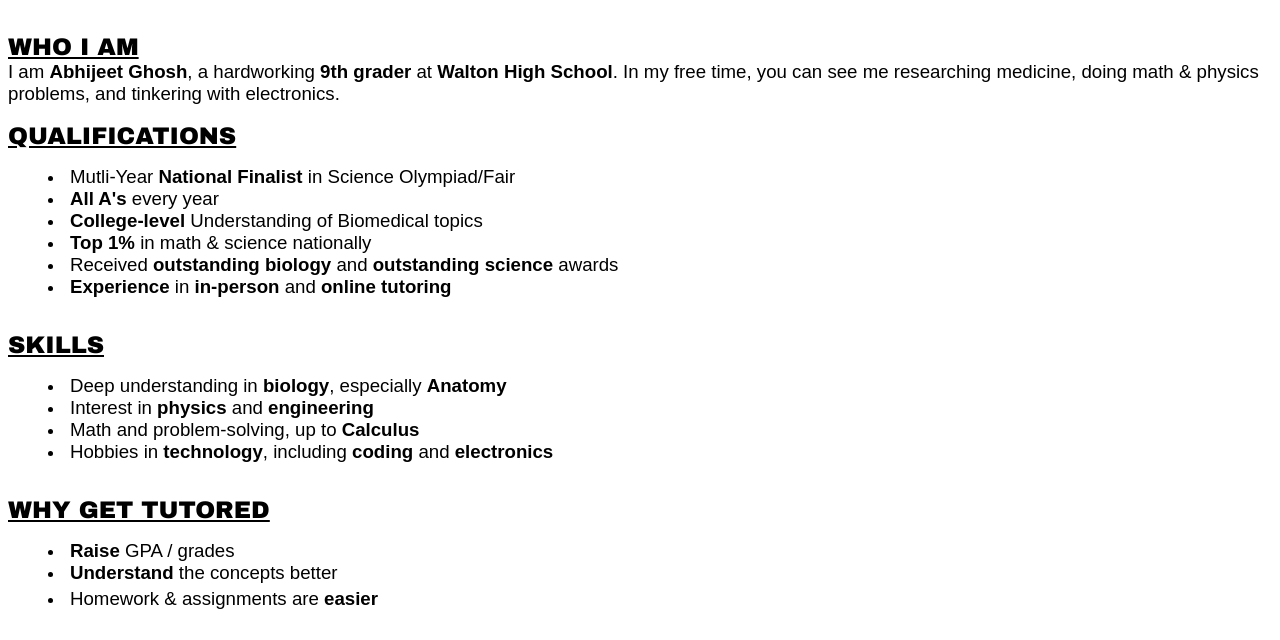
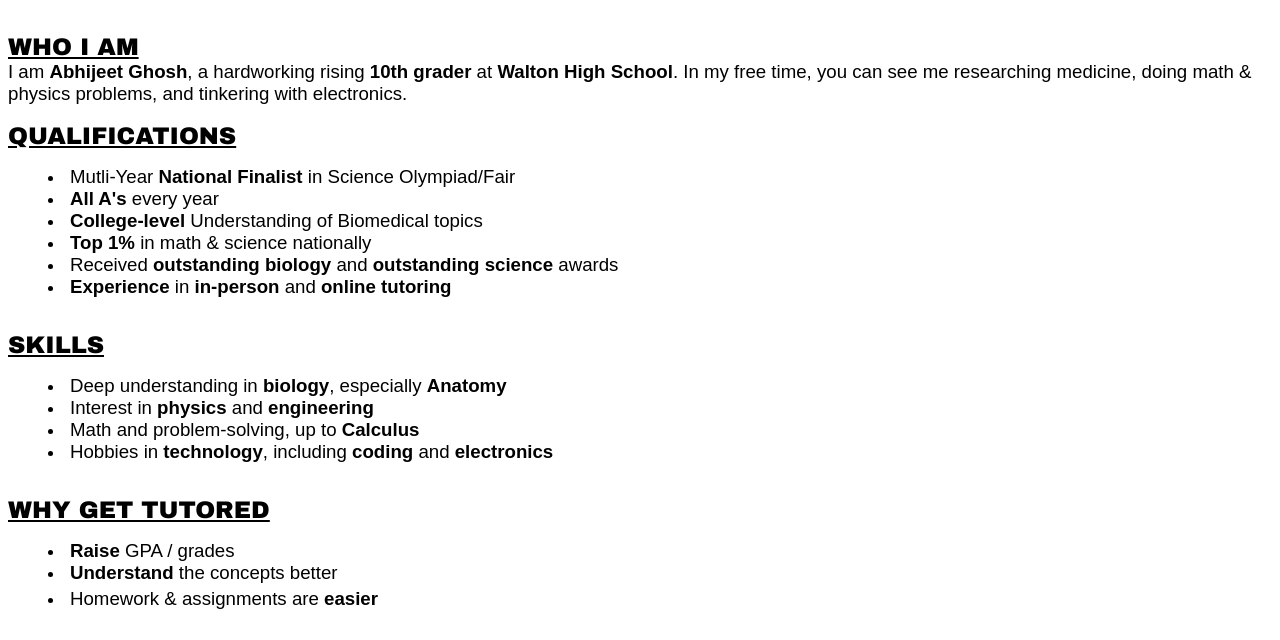
Before and after one commit to anonymousaga/anonymousagatutoring.github.io, a plain HTML site: page index.html in a window 1280 px wide. Shown: the part 160-800 px from the top of the page. Drawn offline with Linux system fonts and the light colour scheme.

Commit message:
Update index.html

```diff
--- a/index.html
+++ b/index.html
@@ -30,7 +30,7 @@
                     I AM</u></span></h2>
         <p style="text-align: left;"><span style="font-size: 14pt;"><span
                     style="font-family: arial, helvetica, sans-serif;">I am
-                    <strong>Abhijeet Ghosh</strong>, a hardworking <strong>9th
+                    <strong>Abhijeet Ghosh</strong>, a hardworking rising <strong>10th
                         grader</strong> at <strong>Walton High School</strong>.
                     In my free time, you can see me researching medicine, doing
                     math &amp; physics problems, and tinkering with electronics.</span></span></p>
```
